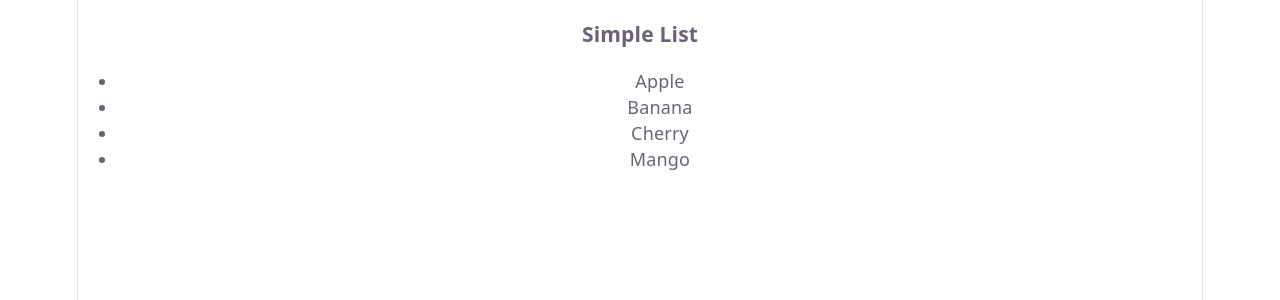
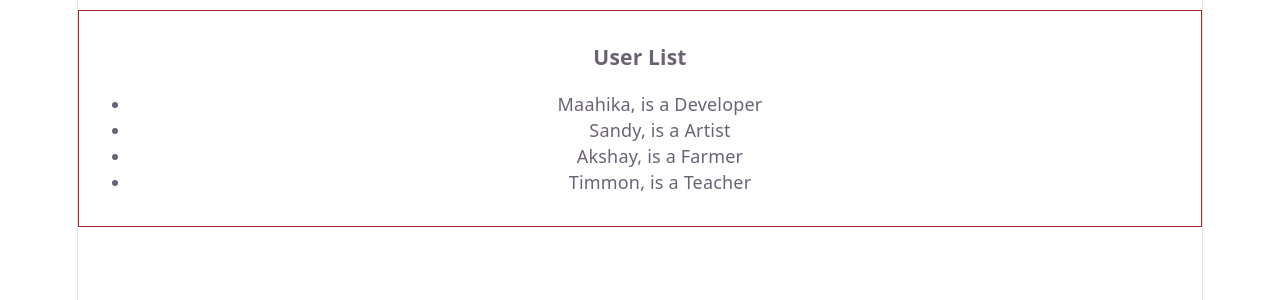
Before and after one commit to Mahi-msg/SW_CSE_B1.4_Internship, a React (Vite) app in the folder Day/Day14/my-react-app/: page / in a window 1280 px wide. Shown: the top 300 px of the page. Built offline with nearby package versions, Linux system fonts and the light colour scheme.

Commit message:
List ex: unique id

```diff
--- a/Day/Day14/my-react-app/src/App.css
+++ b/Day/Day14/my-react-app/src/App.css
@@ -182,3 +182,9 @@
     border-right-color: var(--border);
   }
 }
+
+.list-box{
+  border: 1px solid brown;
+  padding: 12px;
+  margin: 10px 0;
+}
--- a/Day/Day14/my-react-app/src/App.jsx
+++ b/Day/Day14/my-react-app/src/App.jsx
@@ -1,10 +1,13 @@
 import './App.css'
 import SimpleList from "./components/ListOne";
+import UserList from "./components/ListTwo";
+
 function App() {
 
   return (
     <>
-      <SimpleList />
+      {/* <SimpleList /> */}
+      <UserList />
     </>
   )
 }
--- /dev/null
+++ b/Day/Day14/my-react-app/src/components/ListTwo.jsx
@@ -0,0 +1,22 @@
+function UserList() {
+    const users = [
+       {id: 1, name:"Maahika",role:"Developer"},
+       {id: 2, name:"Sandy",role:"Artist"},
+       {id: 3, name:"Akshay",role:"Farmer"},
+       {id: 4, name:"Timmon",role:"Teacher"},
+    ];
+    return(
+        <div className="list-box">
+            <h3>User List</h3>
+            <ul>
+                {/* map() */}
+                {users.map((user)=>(
+                    <li key={user.id}>
+                        {user.name}, is a {user.role}
+                    </li>
+                ))}
+            </ul>
+        </div>
+    );
+}
+export default UserList;
```
